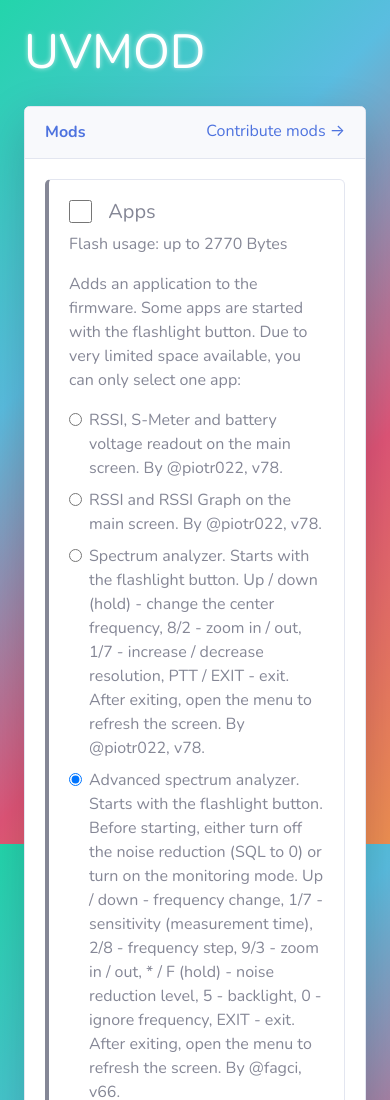
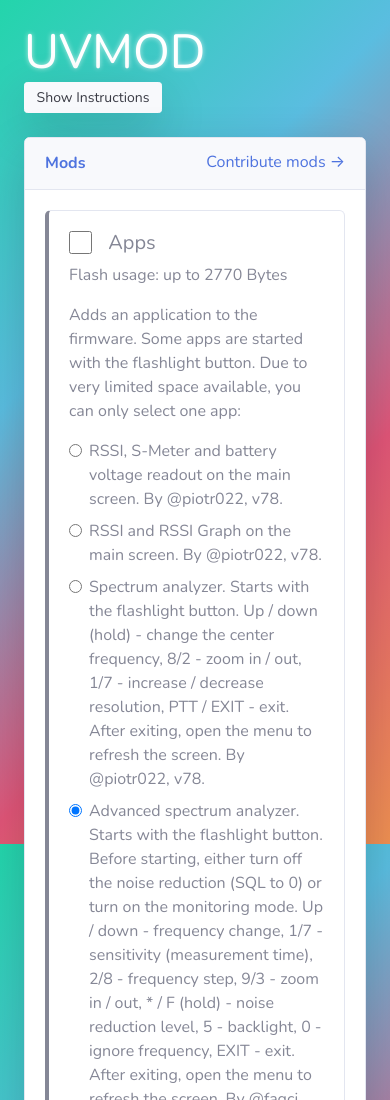
Before and after one commit to whosmatt/uvmod, a plain HTML site: page index.html in a window 390 px wide. Shown: the top 1100 px of the page. Drawn offline with Linux system fonts and the light colour scheme.

Commit message:
fixed instructions button disappearing

```diff
--- a/index.html
+++ b/index.html
@@ -123,7 +123,7 @@
           <div class="d-sm-flex align-items-center justify-content-between mb-4">
             <h1 id="logo" class="h3 mb-0 text-white" style="text-shadow: 0px 0px 5px #ffffffa6; font-size: 3em;">UVMOD
             </h1>
-            <button class="d-none d-sm-inline-block btn btn-sm btn-light shadow-lg" type="button" data-toggle="collapse"
+            <button class="d-sm-inline-block btn btn-sm btn-light shadow-lg" type="button" data-toggle="collapse"
               data-target="#instructions">&nbsp;Show Instructions&nbsp;</button>
           </div>
 
```
